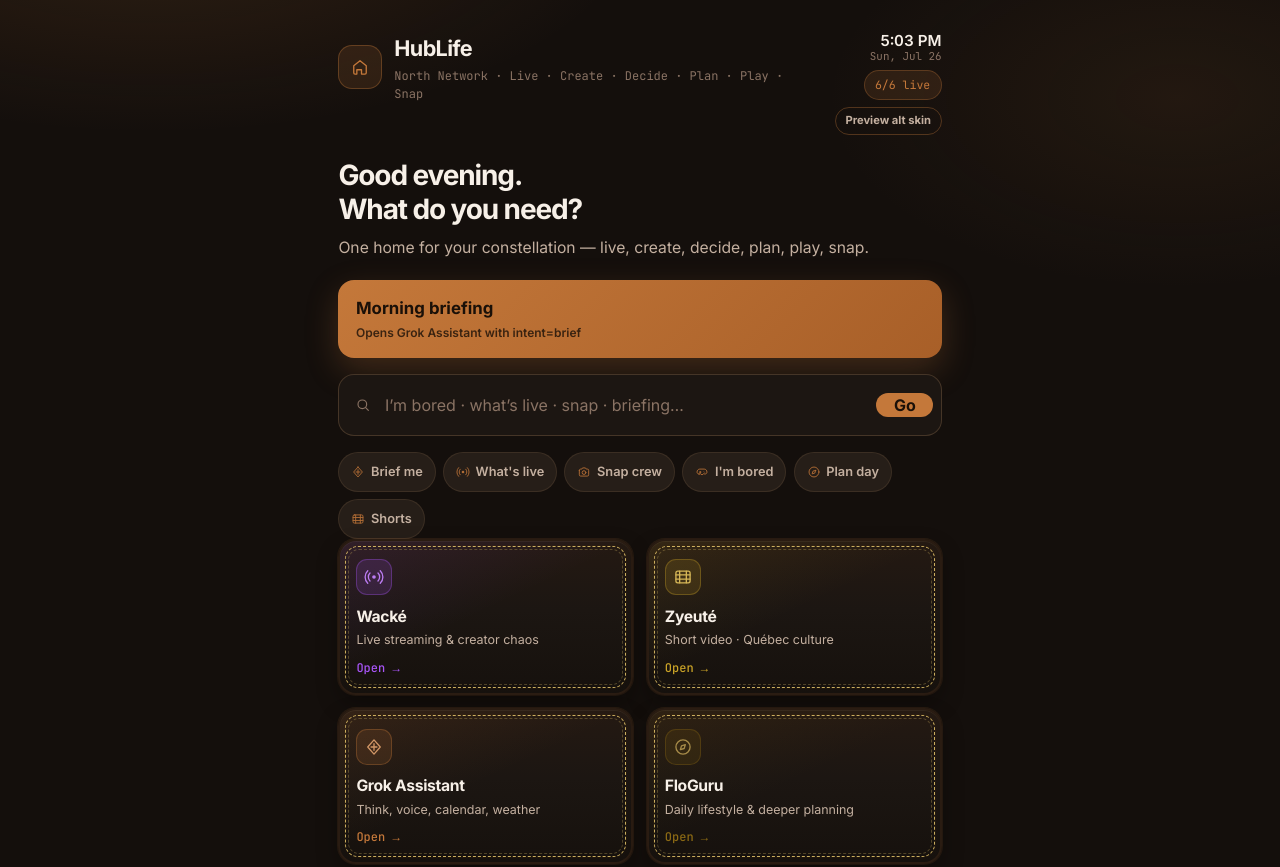
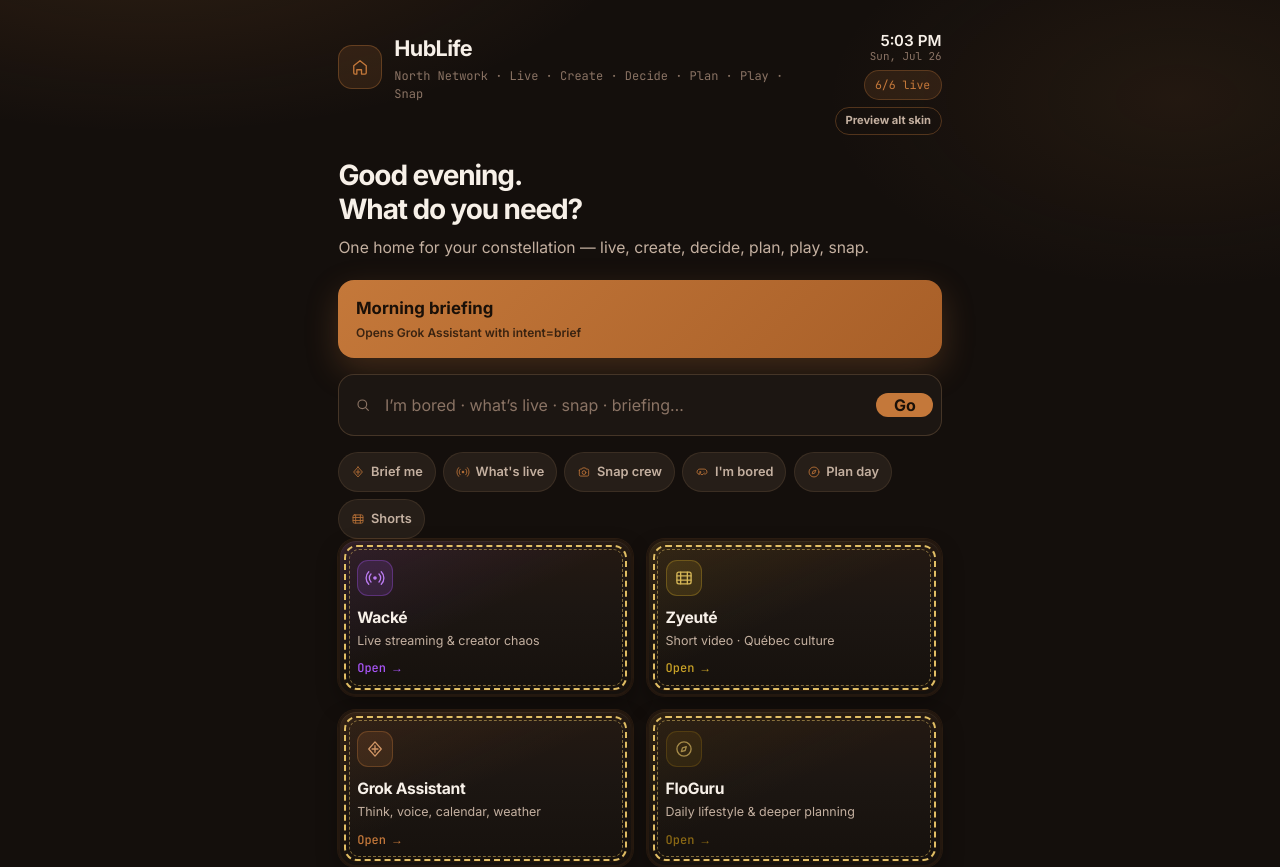
Before and after one commit to brandonlacoste9-tech/hublife, a React (Vite) app: page / in a window 1280 px wide. Shown: the top 867 px of the page. Built offline with nearby package versions, Linux system fonts and the light colour scheme.

Commit message:
style(v1): heavier gold leather stitching on tiles

```diff
--- a/src/App.css
+++ b/src/App.css
@@ -274,15 +274,16 @@
   gap: 0.85rem;
 }
 
-/* Premium leather card + gold/yellow hand-stitching */
+/* Premium leather card + heavier gold/yellow hand-stitching */
 .tile {
-  --stitch: #e2c36a;
-  --stitch-dim: rgba(226, 195, 106, 0.38);
-  --leather-edge: #2a1c12;
+  --stitch: #ecc86a;
+  --stitch-bright: #f5df9a;
+  --stitch-dim: rgba(236, 200, 106, 0.55);
+  --leather-edge: #24180f;
   position: relative;
   text-align: left;
   border-radius: 18px;
-  border: 2px solid var(--leather-edge);
+  border: 2.5px solid var(--leather-edge);
   background:
     linear-gradient(
       155deg,
@@ -290,7 +291,7 @@
       transparent 48%
     ),
     linear-gradient(180deg, #241912 0%, var(--bg-elevated) 45%, #16110d 100%);
-  padding: 1.15rem 1rem 1rem;
+  padding: 1.2rem 1.05rem 1.05rem;
   cursor: pointer;
   display: flex;
   flex-direction: column;
@@ -298,38 +299,42 @@
   min-height: 138px;
   isolation: isolate;
   box-shadow:
-    0 1px 0 rgba(255, 230, 180, 0.06) inset,
+    0 1px 0 rgba(255, 230, 180, 0.07) inset,
     0 10px 22px rgba(0, 0, 0, 0.28),
-    0 0 0 1px rgba(196, 120, 58, 0.12);
+    0 0 0 1px rgba(196, 120, 58, 0.14);
   transition:
     border-color 0.15s ease,
     transform 0.15s ease,
     box-shadow 0.15s ease;
 }
 
-/* Outer gold stitch line (dashed = thread holes) */
+/* Outer gold stitch — thicker dashed thread */
 .tile::before {
   content: "";
   position: absolute;
-  inset: 5px;
+  inset: 4px;
   border-radius: 13px;
-  border: 1.5px dashed var(--stitch);
-  opacity: 0.88;
+  border: 2.5px dashed var(--stitch);
+  opacity: 0.95;
   pointer-events: none;
   z-index: 1;
-  box-shadow: 0 0 0 0.5px rgba(80, 50, 10, 0.35);
+  /* slight “thread depth” */
+  box-shadow:
+    0 0.5px 0 rgba(80, 45, 8, 0.55),
+    0 0 0 1px rgba(40, 24, 8, 0.25);
 }
 
-/* Inner parallel stitch — premium double-needle look */
+/* Inner parallel stitch — heavier double-needle */
 .tile::after {
   content: "";
   position: absolute;
-  inset: 8px;
-  border-radius: 11px;
-  border: 1px dashed var(--stitch-dim);
-  opacity: 0.75;
+  inset: 8.5px;
+  border-radius: 10px;
+  border: 1.75px dashed var(--stitch-dim);
+  opacity: 0.9;
   pointer-events: none;
   z-index: 1;
+  box-shadow: 0 0.5px 0 rgba(60, 35, 5, 0.35);
 }
 
 .tile > * {
@@ -348,7 +353,13 @@
 
 .tile.live:hover::before {
   opacity: 1;
-  border-color: #f0d78c;
+  border-color: var(--stitch-bright);
+  border-width: 2.75px;
+}
+
+.tile.live:hover::after {
+  opacity: 1;
+  border-color: rgba(245, 223, 154, 0.65);
 }
 
 .tile.soon {
@@ -369,7 +380,13 @@
 }
 
 .tile.recent::before {
-  border-color: #f0d78c;
+  border-color: var(--stitch-bright);
+  border-width: 2.75px;
+  opacity: 1;
+}
+
+.tile.recent::after {
+  border-color: rgba(245, 223, 154, 0.7);
   opacity: 1;
 }
 
```
